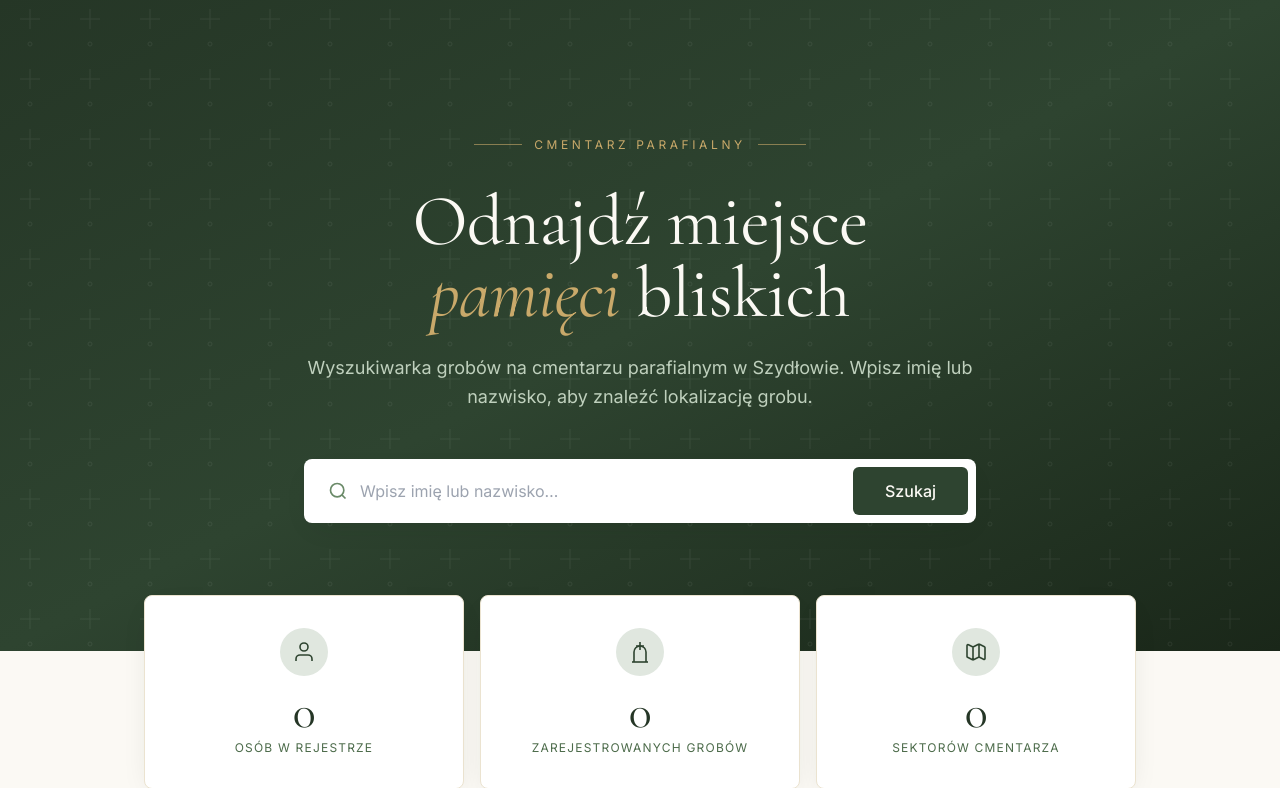
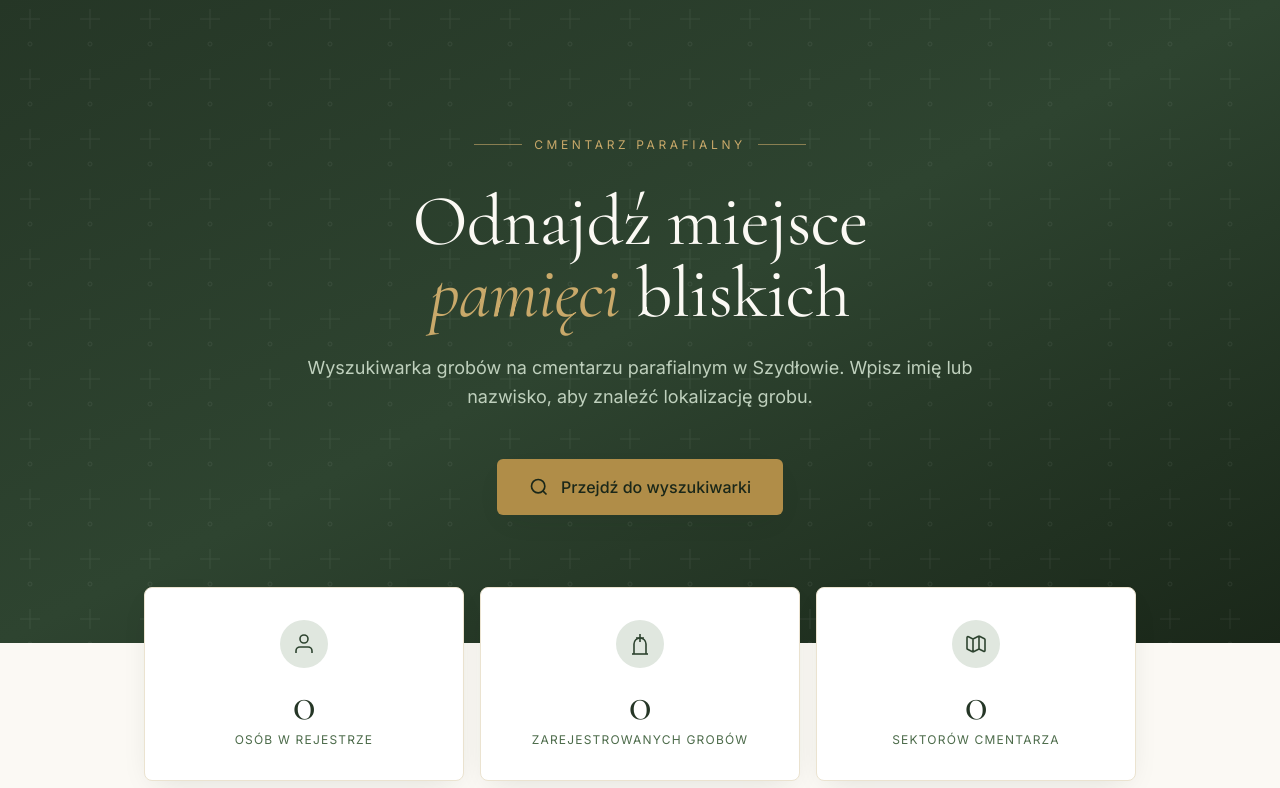
Before and after one commit to Mateuszl28/praca_inz, a Django app: page / in a window 1280 px wide. Shown: the part 74-862 px from the top of the page. Run offline with Django 5.2, Linux system fonts and the light colour scheme; data that the repository does not hold is empty; some libraries are stand-ins or nearby versions.

Commit message:
Replace homepage hero search bar with CTA button to search page

```diff
--- a/templates/groby/home.html
+++ b/templates/groby/home.html
@@ -22,23 +22,10 @@
             Wpisz imię lub nazwisko, aby znaleźć lokalizację grobu.
         </p>
 
-        <form action="{% url 'groby:szukaj' %}" method="get" class="max-w-2xl mx-auto">
-            <div class="flex flex-col sm:flex-row gap-2 bg-white rounded-lg p-2 shadow-lift">
-                <div class="flex-1 flex items-center gap-3 px-4">
-                    <svg class="w-5 h-5 text-primary-400" viewBox="0 0 24 24" fill="none" stroke="currentColor" stroke-width="2"><circle cx="11" cy="11" r="8"/><path d="m21 21-4.35-4.35"/></svg>
-                    <input
-                        type="text"
-                        name="q"
-                        placeholder="Wpisz imię lub nazwisko…"
-                        class="flex-1 py-3 text-primary-900 bg-transparent focus:outline-none text-base"
-                        autofocus
-                    >
-                </div>
-                <button type="submit" class="px-8 py-3 bg-primary-700 hover:bg-primary-800 text-cream-50 rounded-md font-medium transition">
-                    Szukaj
-                </button>
-            </div>
-        </form>
+        <a href="{% url 'groby:szukaj' %}" class="inline-flex items-center gap-3 px-8 py-4 bg-accent-500 hover:bg-accent-600 text-primary-900 rounded-md font-medium transition shadow-lift">
+            <svg class="w-5 h-5" viewBox="0 0 24 24" fill="none" stroke="currentColor" stroke-width="2"><circle cx="11" cy="11" r="8"/><path d="m21 21-4.35-4.35"/></svg>
+            Przejdź do wyszukiwarki
+        </a>
     </div>
 </section>
 
```
